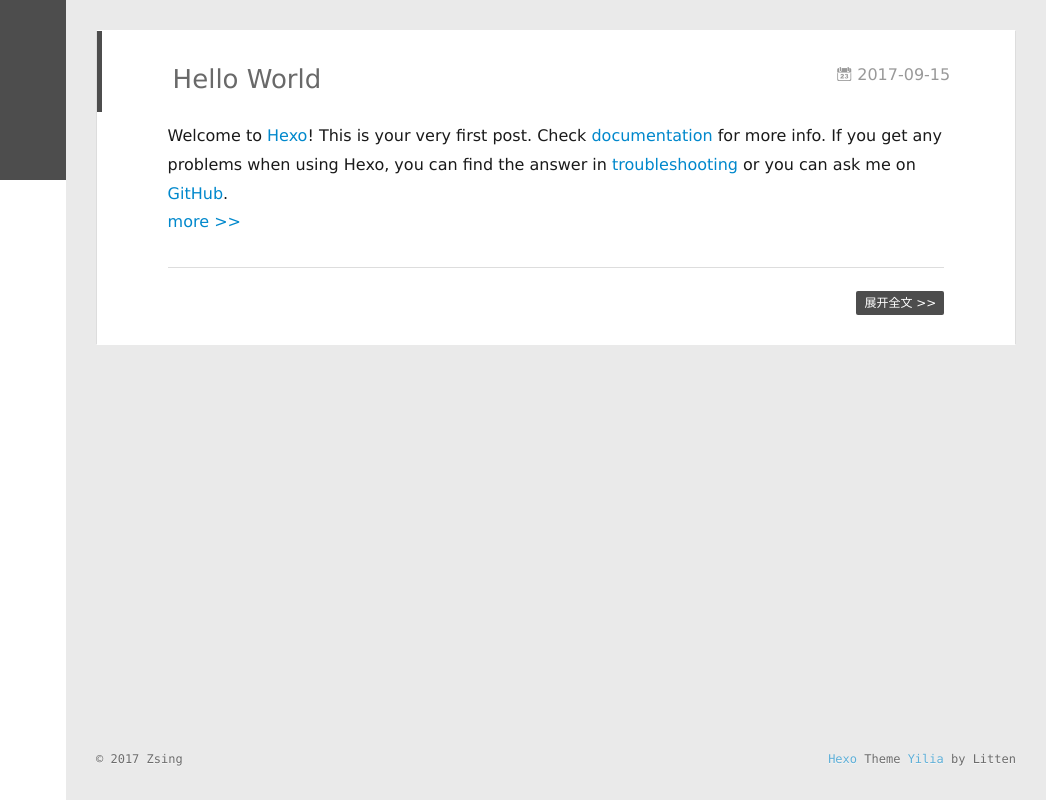
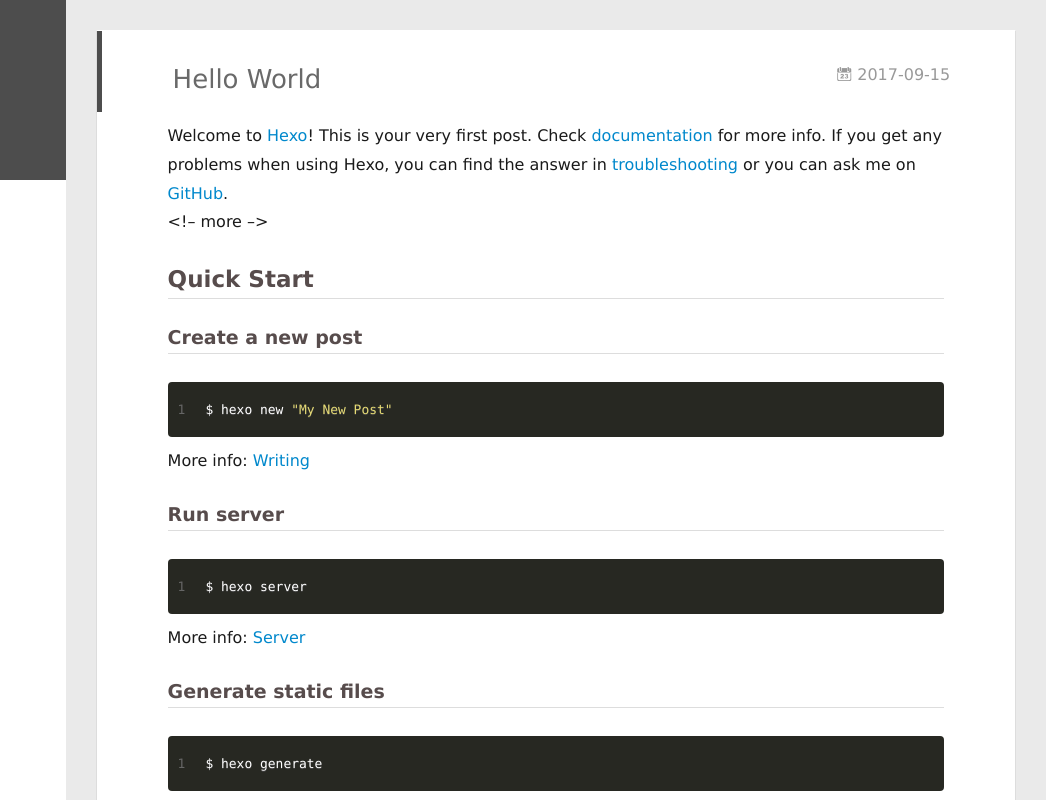
Before and after one commit to ZsingL/ZsingL.github.io, a plain HTML site: page index.html in a window 1280 px wide. Shown: the full height of the page, 234-1280 px from the left. Drawn offline with Linux system fonts and the light colour scheme; no server answers.

Commit message:
Site updated: 2017-09-29 12:43:59

```diff
--- a/index.html
+++ b/index.html
@@ -175,9 +175,15 @@
 
     <div class="article-entry" itemprop="articleBody">
 
-        <p>Welcome to <a href="https://hexo.io/" target="_blank" rel="external">Hexo</a>! This is your very first post. Check <a href="https://hexo.io/docs/" target="_blank" rel="external">documentation</a> for more info. If you get any problems when using Hexo, you can find the answer in <a href="https://hexo.io/docs/troubleshooting.html" target="_blank" rel="external">troubleshooting</a> or you can ask me on <a href="https://github.com/hexojs/hexo/issues" target="_blank" rel="external">GitHub</a>.<br>
-
-          <a class="article-more-a" href="/2017/09/15/hello-world/#more">more >></a>
+        <p>Welcome to <a href="https://hexo.io/" target="_blank" rel="external">Hexo</a>! This is your very first post. Check <a href="https://hexo.io/docs/" target="_blank" rel="external">documentation</a> for more info. If you get any problems when using Hexo, you can find the answer in <a href="https://hexo.io/docs/troubleshooting.html" target="_blank" rel="external">troubleshooting</a> or you can ask me on <a href="https://github.com/hexojs/hexo/issues" target="_blank" rel="external">GitHub</a>.<br> &lt;!– more –></p>
+<h2 id="Quick-Start"><a href="#Quick-Start" class="headerlink" title="Quick Start"></a>Quick Start</h2><h3 id="Create-a-new-post"><a href="#Create-a-new-post" class="headerlink" title="Create a new post"></a>Create a new post</h3><figure class="highlight bash"><table><tr><td class="gutter"><pre><div class="line">1</div></pre></td><td class="code"><pre><div class="line">$ hexo new <span class="string">"My New Post"</span></div></pre></td></tr></table></figure>
+<p>More info: <a href="https://hexo.io/docs/writing.html" target="_blank" rel="external">Writing</a></p>
+<h3 id="Run-server"><a href="#Run-server" class="headerlink" title="Run server"></a>Run server</h3><figure class="highlight bash"><table><tr><td class="gutter"><pre><div class="line">1</div></pre></td><td class="code"><pre><div class="line">$ hexo server</div></pre></td></tr></table></figure>
+<p>More info: <a href="https://hexo.io/docs/server.html" target="_blank" rel="external">Server</a></p>
+<h3 id="Generate-static-files"><a href="#Generate-static-files" class="headerlink" title="Generate static files"></a>Generate static files</h3><figure class="highlight bash"><table><tr><td class="gutter"><pre><div class="line">1</div></pre></td><td class="code"><pre><div class="line">$ hexo generate</div></pre></td></tr></table></figure>
+<p>More info: <a href="https://hexo.io/docs/generating.html" target="_blank" rel="external">Generating</a></p>
+<h3 id="Deploy-to-remote-sites"><a href="#Deploy-to-remote-sites" class="headerlink" title="Deploy to remote sites"></a>Deploy to remote sites</h3><figure class="highlight bash"><table><tr><td class="gutter"><pre><div class="line">1</div></pre></td><td class="code"><pre><div class="line">$ hexo deploy</div></pre></td></tr></table></figure>
+<p>More info: <a href="https://hexo.io/docs/deployment.html" target="_blank" rel="external">Deployment</a></p>
 
 
 
```
Also changed, not shown: 2017/09/15/hello-world/index.html (+5 -5 lines).
